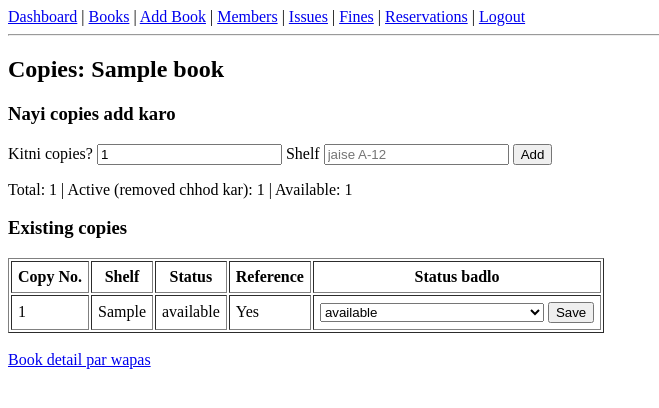
After one commit to kumarianshu20894-sys/LibroAI, a Flask app: page /books/1/copies in a window 1280 px wide. The commit adds this page. Shown: the top 408 px of the page, without its empty margins (0-659 px from the left). Run offline with Flask 3, Linux system fonts and the light colour scheme; a user stored in the database is signed in; tables that the repository leaves empty hold one stand-in row (values such as "Sample post").

Commit message:
Add removed status for copies, exclude from active counts

```diff
--- a/app/books.py
+++ b/app/books.py
@@ -137,3 +137,46 @@ def delete_book(book_id):
 def book_detail(book_id):
     book = db.get_or_404(Book, book_id)
     return render_template("book_detail.html", book=book)
+
+
+@books.route("/<int:book_id>/copies", methods=["GET", "POST"])
+@role_required("admin", "librarian")
+def manage_copies(book_id):
+    book = db.get_or_404(Book, book_id)
+
+    if request.method == "POST":
+        action = request.form.get("action")
+
+        if action == "add":
+            count = request.form.get("count", 1, type=int) or 1
+            shelf = request.form.get("shelf", "").strip()
+            last_number = max([c.copy_number for c in book.copies], default=0)
+            for n in range(1, count + 1):
+                db.session.add(Copy(
+                    book=book,
+                    copy_number=last_number + n,
+                    shelf=shelf,
+                    status="available",
+                    is_reference=bool(request.form.get("is_reference")),
+                ))
+            db.session.commit()
+            flash(f"{count} nayi copies add ho gayi.")
+
+        elif action == "status":
+            copy = db.get_or_404(Copy, request.form.get("copy_id", type=int))
+            new_status = request.form.get("new_status")
+
+            if copy.book_id != book.id:
+                flash("Ye copy is book ki nahi hai.")
+            elif copy.status in ("issued", "reserved"):
+                flash("Ye copy abhi issued ya reserved hai. Pehle return karwayein.")
+            elif new_status not in ("available", "damaged", "lost" ,"removed"):
+                flash("Wrong status!.")
+            else:
+                copy.status = new_status
+                db.session.commit()
+                flash(f"Copy {copy.copy_number} ka status {new_status} ho gaya.")
+
+        return redirect(url_for("books.manage_copies", book_id=book.id))
+
+    return render_template("manage_copies.html", book=book)
--- a/app/templates/book_detail.html
+++ b/app/templates/book_detail.html
@@ -9,7 +9,7 @@
 <p><b>Description:</b> {{ book.description or '-' }}</p>
 
 <h3>Copies</h3>
-<p>Total: {{ book.copies|length }} | Available: {{ book.copies|selectattr('status', 'equalto', 'available')|list|length }}</p>
+<p>Total: {{ book.copies|rejectattr('status', 'equalto', 'removed')|list|length }} | Available: {{ book.copies|selectattr('status', 'equalto', 'available')|list|length }}</p>
 
 <table border="1" cellpadding="6">
     <tr><th>Copy No.</th><th>Shelf</th><th>Status</th><th>Condition</th></tr>
@@ -31,7 +31,8 @@
 
 <br>
 {% if current_user.role in ['admin', 'librarian'] %}
-    <a href="{{ url_for('books.edit_book', book_id=book.id) }}">Edit karo</a> |
+    <a href="{{ url_for('books.edit_book', book_id=book.id) }}">Edit</a> |
+    <a href="{{ url_for('books.manage_copies', book_id=book.id) }}">Copies manage karo</a> |
 {% endif %}
 <a href="{{ url_for('books.book_list') }}">Wapas list par</a>
 {% endblock %}
--- a/app/templates/book_list.html
+++ b/app/templates/book_list.html
@@ -23,11 +23,12 @@
         <td><a href="{{ url_for('books.book_detail', book_id=book.id) }}">{{ book.title }}</a></td>
         <td>{{ book.author or '-' }}</td>
         <td>{{ book.isbn or '-' }}</td>
-        <td>{{ book.copies|length }}</td>
+        <td>{{ book.copies|rejectattr('status', 'equalto', 'removed')|list|length }}</td>
         <td>{{ book.copies|selectattr('status', 'equalto', 'available')|list|length }}</td>
         {% if current_user.role in ['admin', 'librarian'] %}
         <td>
             <a href="{{ url_for('books.edit_book', book_id=book.id) }}">Edit</a>
+            <a href="{{ url_for('books.manage_copies', book_id=book.id) }}">Copies manage karo</a> |
             {% if current_user.role == 'admin' %}
             <form method="POST" action="{{ url_for('books.delete_book', book_id=book.id) }}" style="display:inline">
                 <button type="submit" onclick="return confirm('Pakka delete karna hai?')">Delete</button>
--- /dev/null
+++ b/app/templates/manage_copies.html
@@ -0,0 +1,54 @@
+{% extends "base.html" %}
+{% block title %}Copies - {{ book.title }}{% endblock %}
+{% block content %}
+<h2>Copies: {{ book.title }}</h2>
+
+<h3>Nayi copies add karo</h3>
+<form method="POST">
+    <input type="hidden" name="action" value="add">
+    <label>Kitni copies?</label>
+    <input type="number" name="count" value="1" min="1">
+    <label>Shelf</label>
+    <input type="text" name="shelf" placeholder="jaise A-12">
+    <button type="submit">Add</button>
+</form>
+
+<p>
+    Total: {{ book.copies|length }} |
+    Active (removed chhod kar): {{ book.copies|rejectattr('status', 'equalto', 'removed')|list|length }} |
+    Available: {{ book.copies|selectattr('status', 'equalto', 'available')|list|length }}
+</p>
+
+<h3>Existing copies</h3>
+<table border="1" cellpadding="6">
+    <tr><th>Copy No.</th><th>Shelf</th><th>Status</th><th>Reference</th><th>Status badlo</th></tr>
+    {% for copy in book.copies %}
+    <tr>
+        <td>{{ copy.copy_number }}</td>
+        <td>{{ copy.shelf or '-' }}</td>
+        <td>{{ copy.status }}</td>
+        <td>{{ 'Yes' if copy.is_reference else 'No' }}</td>
+        <td>
+            {% if copy.status in ['issued', 'reserved'] %}
+                <i>Issued/reserved</i>
+            {% else %}
+            <form method="POST" style="display:inline">
+                <input type="hidden" name="action" value="status">
+                <input type="hidden" name="copy_id" value="{{ copy.id }}">
+                <select name="new_status">
+                    <option value="available" {% if copy.status == 'available' %}selected{% endif %}>available</option>
+                    <option value="damaged" {% if copy.status == 'damaged' %}selected{% endif %}>damaged</option>
+                    <option value="lost" {% if copy.status == 'lost' %}selected{% endif %}>lost</option>
+                    <option value="removed" {% if copy.status == 'removed' %}selected{% endif %}>removed (remove from the library)</option>
+                </select>
+                <button type="submit">Save</button>
+            </form>
+            {% endif %}
+        </td>
+    </tr>
+    {% endfor %}
+</table>
+
+<br>
+<a href="{{ url_for('books.book_detail', book_id=book.id) }}">Book detail par wapas</a>
+{% endblock %}
```
Also changed, not shown: app/issues.py (+10 -6 lines).
